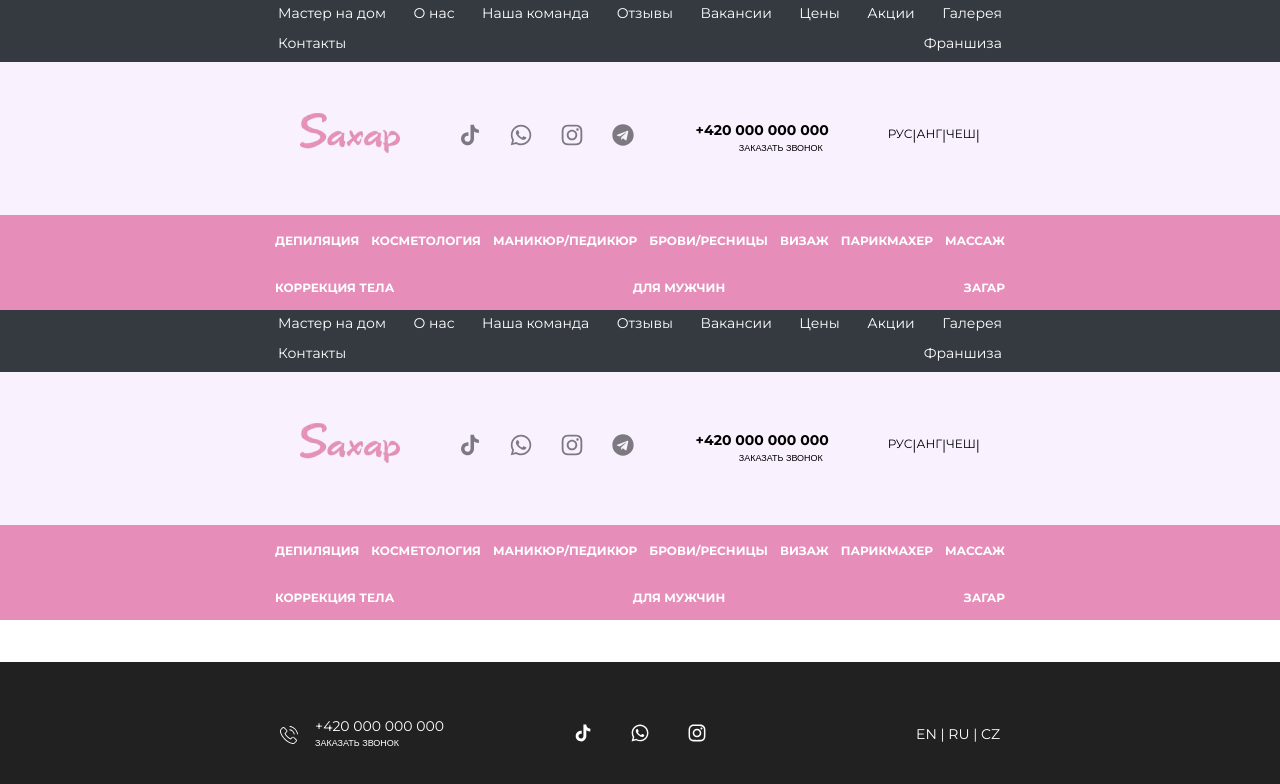
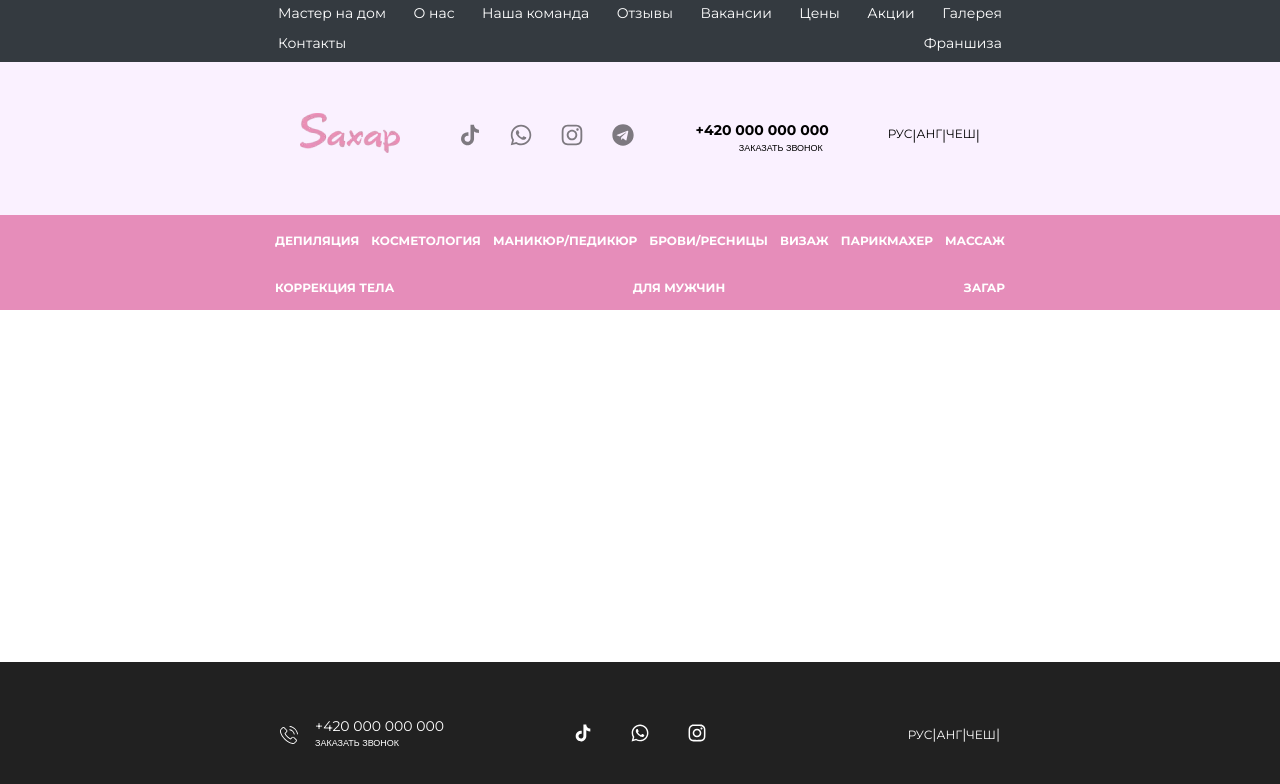
Before and after one commit to larry6767/beauty-saloon, a Next.js app: page / in a window 1280 px wide. Shown: the top 784 px of the page. Built offline with nearby package versions, Linux system fonts and the light colour scheme; what emotion-normalize would draw is missing.

Commit message:
Add footer LocalizationButton

```diff
--- a/src/app/layout.tsx
+++ b/src/app/layout.tsx
@@ -3,6 +3,7 @@ import { Header } from '@/layouts/Header'
 import { PageContent } from '@/layouts/PageContent'
 import { RootWrapper } from '@/layouts/RootWrapper'
 import { Montserrat } from '@next/font/google'
+import { Suspense } from 'react'
 // local libs
 import { globalStyles } from 'src/theme'
 
@@ -20,6 +21,7 @@ export default function RootLayout({
   children: React.ReactNode
 }) {
   return (
+    <Suspense fallback={''}>
       <html className={montserrat.className}>
         <Head />
         {globalStyles}
@@ -31,5 +33,6 @@ export default function RootLayout({
           </RootWrapper>
         </body>
       </html>
+    </Suspense>
   )
 }
--- a/src/app/page.tsx
+++ b/src/app/page.tsx
@@ -1,12 +1,3 @@
-import { Header } from '@/layouts/Header'
-import { Suspense } from 'react'
-
 export default function Home() {
-  return (
-    <Suspense fallback={''}>
-      <main>
-        <Header />
-      </main>
-    </Suspense>
-  )
+  return <div></div>
 }
--- a/src/components/generic/LocalizationButton/LocalizationButton.tsx
+++ b/src/components/generic/LocalizationButton/LocalizationButton.tsx
@@ -4,7 +4,7 @@ import { useTranslation } from 'react-i18next'
 import '../../../utils/i18next'
 import { changeLanguage } from '../../../utils/i18next'
 
-export const LocalizationButton = () => {
+export const LocalizationButton = ({ color }: { color: string }) => {
   const { t, i18n } = useTranslation()
   const locales = i18n.options.supportedLngs
 
@@ -17,7 +17,7 @@ export const LocalizationButton = () => {
             <>
               <Link
                 key={i}
-                color={'black'}
+                color={`${color}`}
                 onClick={() => changeLanguage(locale)}
               >
                 {t(`localization.${locale}`)}
--- a/src/layouts/Footer/Footer.tsx
+++ b/src/layouts/Footer/Footer.tsx
@@ -20,6 +20,7 @@ import {
   ContactBlockContainer,
 } from './styles'
 import { theme } from '@/theme/theme'
+import { LocalizationButton } from '@/components/generic/LocalizationButton/LocalizationButton'
 
 export const Footer = () => {
   const logoIcons = [
@@ -54,7 +55,9 @@ export const Footer = () => {
             </LogoIcon>
           ))}
         </IconList>
-        <LanguageBlock>EN | RU | CZ</LanguageBlock>
+        <LanguageBlock>
+          <LocalizationButton color={'white'} />
+        </LanguageBlock>
       </FooterWrapper>
     </FooterContainer>
   )
--- a/src/layouts/Header/Header.tsx
+++ b/src/layouts/Header/Header.tsx
@@ -114,7 +114,7 @@ export const Header = () => {
         </ContactsList>
 
         <LanguageBlock>
-          <LocalizationButton></LocalizationButton>
+          <LocalizationButton color={'black'} />
         </LanguageBlock>
       </CentralBlock>
 
```
Lines whose indentation alone changed are shown as unchanged.
